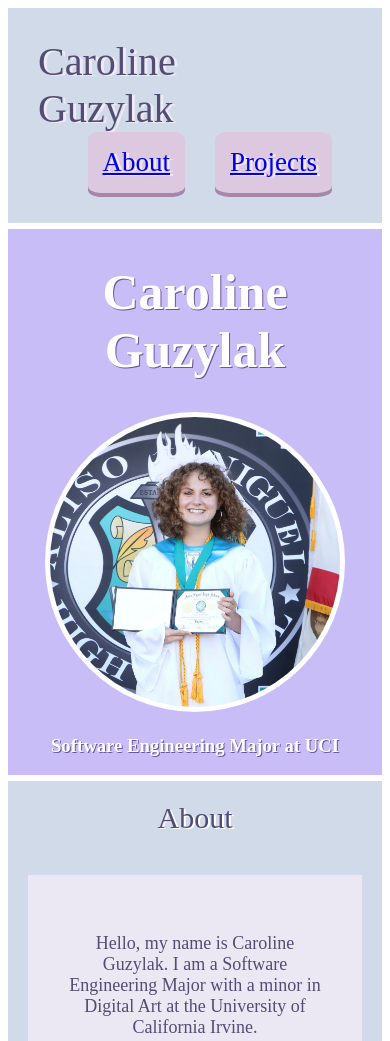
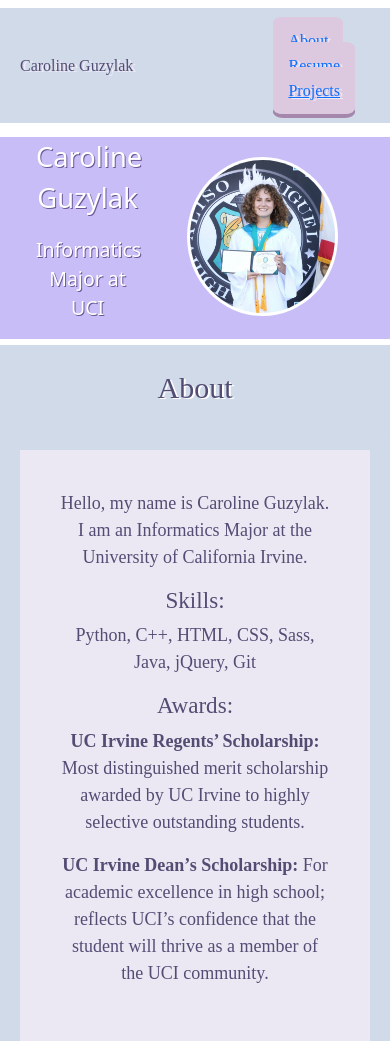
Before and after one commit to carolineguzylak/PortfolioSite, a website: page index.html in a window 390 px wide. Shown: the top 1041 px of the page. Drawn offline with nearby package versions, Linux system fonts and the light colour scheme.

Commit message:
Added bootstrap to navbar and intro header... still doens't look right in mobile orientation. Also other small adjustments

```diff
--- a/index.html
+++ b/index.html
@@ -1,50 +1,77 @@
 <!DOCTYPE html>
-<html>
+<html lang="en">
     <head>
         <meta charset="utf-8">
         <title>Home</title>
-        <meta name="viewport" content="width=device-width, initial-scale=1">
+        <meta name="viewport" content="width=device-width, initial-scale=1, shrink-to-fit=no">
+        <link rel="stylesheet" href="https://cdn.jsdelivr.net/npm/bootstrap@5.1.3/dist/css/bootstrap.min.css"integrity="sha384-1BmE4kWBq78iYhFldvKuhfTAU6auU8tT94WrHftjDbrCEXSU1oBoqyl2QvZ6jIW3" crossorigin="anonymous">
         <link rel="stylesheet" type="text/css" href="css/style.css">
     </head>
     <body>
 
-        <div class="topbar">
-            <div id="name">
+        <!-- navbar -->
+        <nav class="navbar navbar-expand-sm">
+            <div class="container-fluid" id="topbar">
+                    <div class="navbar-header" id="name">
                         Caroline Guzylak
-            </div>
                         <div id="welcome">
                             Welcome!
                         </div>
-            <div id="emptyspace">
+                    </div>
+                    <ul class="navbar-nav">
+                        <li>
+                            <a class="pushableButton" id="about" href="#aboutSection">About</a>
+                        </li>
+                        <li>
+                            <a class="pushableButton" id="resume" href="">Resume</a>
+                        </li>
+                        <li>
+                            <a class="pushableButton" id="projects" href="#projectsSection">Projects</a>
+                        </li>
+                    </ul>
+            </div>
+        </nav>
 
-            </div>
-            <div id="about">
-                <a href="#aboutSection">About</a>
-                <!-- About -->
-            </div>
-            <div id="projects">
-                <a href="#projectsSection">Projects</a>
-                <!-- Projects -->
-            </div>
-        </div>
+
 
         <div class="divider"></div>
 
+
+
+        <!-- INTRO HEADER WITH PROFILE PIC -->
         <div class="header">
-            <div class="name">
-                <h1>Caroline Guzylak</h1>
+            <div class="container">
+                <div class="row">
+
+                    <div id="intro" class="col-6">
+
+                        <div class="container">
+                            <div class="row">
+                                <p id="name">Caroline Guzylak</p>
                             </div>
-            <div id="profilepic">
-                <img src="images/profile.jpg" height="300px"
-                width="300px">
+                            <div class="row">
+                                <p id="bio">Informatics Major at UCI</h3pp>
                             </div>
-            <div class="bio">
-                <h3>Software Engineering Major at UCI</h3>
                         </div>
 
                     </div>
 
+                    <div class="col-6">
+                        <div class="float-start">
+                            <img class="img-fluid" src="images/profile.jpg" alt="Caroline Guzylak Photo">
+                        </div>
+                    </div>
+
+                </div>
+            </div>
+        </div>
+
+
+
+
         <div class="divider"></div>
+
+
 
         <div id="aboutSection">
             <div class="title">
@@ -53,9 +80,8 @@
             <div class="descriptionBox" id="aboutDescription">
                 <p>
                     Hello, my name is Caroline Guzylak.
-                    I am a Software Engineering Major
-                    with a minor in Digital Art at the University
-                    of California Irvine.
+                    I am an Informatics Major
+                    at the University of California Irvine.
                 </p>
                 <h3 id="skills">
                     Skills:
@@ -102,8 +128,7 @@
                         containing those ingredients will be generated
                         (along with a complimentary meme).
                         Created using Javascript, HTML, CSS, and Edamam Recipe Database
-                        API.
-                        Created in Repl.it and uploaded to Devpost and Github.
+                        API. Created in Repl.it and uploaded to Devpost and Github.
                     </div>
                 </div>
             </div>
--- a/javascript.js
+++ b/javascript.js
@@ -1,8 +1,5 @@
-
-
 
 document.getElementById("name").onclick = function(){
-
     document.getElementById("welcome").style.display = 'flex';
     setTimeout(function(){
         document.getElementById("welcome").style.display = 'none';
--- a/sass/style.scss
+++ b/sass/style.scss
@@ -13,107 +13,84 @@
     box-sizing: border-box;
 }
 
-.topbar{
-    display:flex;
-    flex-wrap:wrap;
-    flex-direction:row;
-    justify-content:space-around;
-    align-items:center;
+// NAVBAR
+#topbar{
     background-color:var(--topBarColor);
-    padding:30px;
     color:var(--mainText);
     text-shadow: 3px 1px #efeaf7;
+    padding: 20px;
     #name{
-        font-size:40px;
-        margin-right: 50px;
+        // font-size:25px;
+        font-family: 'Merriweather', serif;
     }
     #name:hover{
-        font-size:43px;
+        font-size:30px;
         color: rgb(158, 152, 184);
         cursor:pointer;
     }
     #welcome{
-        position:relative;
-        margin-right:auto;
         display:none;
-        font-size: 32px;
+        //font-size: 30px;
         color:white;
         text-shadow: 0px 0px #efeaf7;
+        font-family: 'Merriweather', serif;
     }
-    #emptyspace{
+    .pushableButton {
         position:relative;
-    }
-    #about{
-        // making the position relative allows the button
-        // to go down when clicked without moving the whole page
-        position:relative;
-        margin-left:auto;
-        margin-right:30px;
         background-color:var(--buttonColor);
-        font-size:27px;
+        //font-size:27px;
+        font-family: 'Merriweather', serif;
+        border-radius: 12%;
         padding: 15px;
-        border-radius: 12%;
-        box-shadow: 0px 4px var(--buttonShadow);
-        -moz-box-shadow: 0px 4px var(--buttonShadow);
-        -webkit-box-shadow: 0px 4px var(--buttonShadow);
-
-    }
-    #about:hover{
-        color: rgb(158, 152, 184);
-        cursor:pointer;
-    }
-    // clicking the button makes it appear to go down
-    #about:active{
-        box-shadow: 0px 0px pink;
-        -moz-box-shadow: 0px 0px pink;
-        -webkit-box-shadow: 0px 0px pink;
-        top: 4px;
-    }
-    #projects{
-        position:relative;
-        margin-right:20px;
-        font-size:27px;
-        background-color:var(--buttonColor);
-        padding: 15px;
-        border-radius: 12%;
+        margin: 15px;
         box-shadow: 0px 4px var(--buttonShadow);
         -moz-box-shadow: 0px 4px var(--buttonShadow);
         -webkit-box-shadow: 0px 4px var(--buttonShadow);
     }
-    #projects:hover{
-        color: rgb(158, 152, 184);
+    .pushableButton:hover{
         cursor:pointer;
     }
-    #projects:active{
-        box-shadow: 0px 0px pink;
+    // clicking the button makes it appear to go down
+    .pushableButton:active{
+        box-shadow: 0px 0pxx pink;
         -moz-box-shadow: 0px 0px pink;
         -webkit-box-shadow: 0px 0px pink;
         top: 4px;
     }
 }
 
+
 .divider{
     padding:3px;
 }
+
 
 .header{
     display:flex;
     flex-direction:column;
     text-align:center;
     background-color:var(--headerColor);
-    .name{
+    padding-right:40px;
+    #intro {
         color:white;
-        font-size:25px;
         text-shadow: 1px 1px #6b5897;
-    }
-    .bio{
-        color:rgb(255, 255, 255);
-        text-shadow: 1px 1px #6b5897;
+        display: flex;
+        justify-content: center;
+        align-items: center;
+        #name{
+            font-size:7vmin;
+        }
+        #bio {
+            font-size:5vmin;
+        }
     }
     img{
         background-color:white;
-        padding:5px;
+        max-height:300px;
+        padding:3px;
         border-radius:50%;
+        margin-top:20px;
+        margin-bottom:20px;
     }
 }
 
@@ -121,6 +98,7 @@
     color:var(--mainText);
         text-align:center;
         font-size:30px;
+        font-family: 'Merriweather', serif;
         text-shadow: 2px 1px white;
         padding:20px;
 }
@@ -130,6 +108,7 @@
     border: solid 20px var(--topBarColor);
     border-radius:5px;
     font-size:18px;
+    font-family: 'Merriweather', serif;
     color: var(--mainText);
     padding: 18px;
 }
@@ -139,7 +118,6 @@
     #aboutDescription{
         text-align:center;
         padding:40px;
-
         .awardTitle{
             font-weight:bold;
         }
@@ -155,9 +133,11 @@
             padding-left:20px;
             color: rgb(96, 93, 104);
             font-size:25px;
+            font-family: 'Merriweather', serif;
         }
         .projectLink{
             font-size:20px;
+            font-family: 'Merriweather', serif;
             a:hover{
                 color:rgb(164, 202, 164);
                 font-size:23px;
@@ -171,6 +151,7 @@
             border: solid 20px var(--topBarColor);
             border-radius:5px;
             font-size:18px;
+            font-family: 'Merriweather', serif;
             color: var(--mainText);
             padding: 18px;
         }
@@ -186,8 +167,10 @@
     text-align:center;
     p{
         font-size:18px;
+        font-family: 'Merriweather', serif;
     }
     a{
         font-size: 18px;
+        font-family: 'Merriweather', serif;
     }
 }
```
Also changed, not shown: projects.html (added, +29 -0 lines), README.md, css/style.css, 1 other file. Lines whose indentation alone changed are shown as unchanged.
